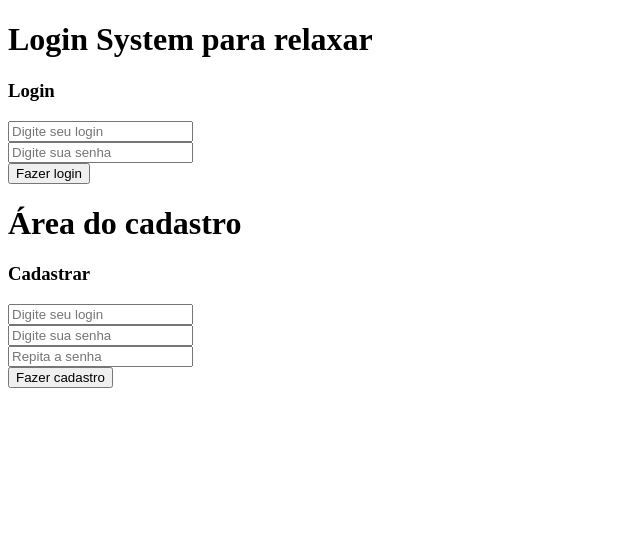
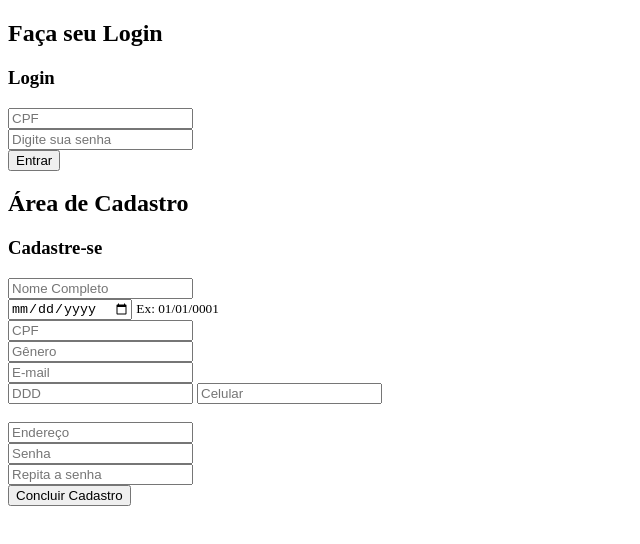
Before and after one commit to bion23ouriquess/S.A, a plain HTML site: page index.html in a window 1280 px wide. Shown: the whole page, without its empty margins (0-640 px from the left). Drawn offline with Linux system fonts and the light colour scheme.

Commit message:
index.html

```diff
--- a/index.html
+++ b/index.html
@@ -1,29 +1,37 @@
 <!DOCTYPE html>
-<html lang="pt-BR">
+<html lang="pt-br">
 <head>
-    <link rel="stylesheet" href="style.css">
     <meta charset="UTF-8">
     <meta name="viewport" content="width=device-width, initial-scale=1.0">
-    <title>Login System</title>
+    <link rel="stylesheet" href="style.css">
+    <title>Busque seu Pet</title>
 </head>
 <body>
-    <div class="global">
-        <h1>Login System para relaxar</h1>
+    <h2>Faça seu Login</h2>
     <div class="container-login">
-        <h3>Login</h3>
-        <input type="text" id="username" placeholder="Digite seu login"><br>
-        <input type="password" id="password" placeholder="Digite sua senha"><br>
-        <button onclick="logar()">Fazer login</button>
+    <h3>Login</h3>
+    <input type="number" id="cpf" placeholder="CPF"><br>
+    <input type="password" id="senha" placeholder="Digite sua senha"><br>
+    <button onclick="logar()">Entrar</button>
     </div>
-    <h1>Área do cadastro</h1>
-    <div class="container-register"></div>
-    <h3>Cadastrar</h3>
-    <input type="text" id="newusername" placeholder="Digite seu login"><br>
-    <input type="password" id="newpassword" placeholder="Digite sua senha"><br>
-    <input type="password" id="reppassword" placeholder="Repita a senha"><br>
-    <button onclick="cadastrar()">Fazer cadastro</button>
+    <h2>Área de Cadastro</h2>
+    <div class="container-register">
+        <h3>Cadastre-se</h3>
+        <input type="text" id="nome" placeholder="Nome Completo"><br>
+        <input type="date" id="idade" placeholder="Data de Nascimento" required>
+        <small>Ex: 01/01/0001</small><br>
+        <input type="number" id="cpf" placeholder="CPF"><br>
+        <input type="text" id="genero" placeholder="Gênero"><br>
+        <input type="email" id="email" placeholder="E-mail"><br>
+        <div class="container-register-phone">
+        <input type="tel" id="ddd" placeholder="DDD" pattern="[0-9]{2}" required>
+        <input oninput="atualizaTel()" type="tel" id="celular" placeholder="Celular" pattern="[0-9]{5}-[0-9]{4}" required><br><br>
+        </div>
+        <input type="text" id="endereço" placeholder="Endereço"><br>
+        <input type="password" id="senhaNova" placeholder="Senha"><br>
+        <input type="password" id="repSenhaNova" placeholder="Repita a senha"><br>
+        <button onclick="cadastrar()">Concluir Cadastro</button>
     </div>
     <script src="script.js"></script>
-</div>
 </body>
 </html>
```
